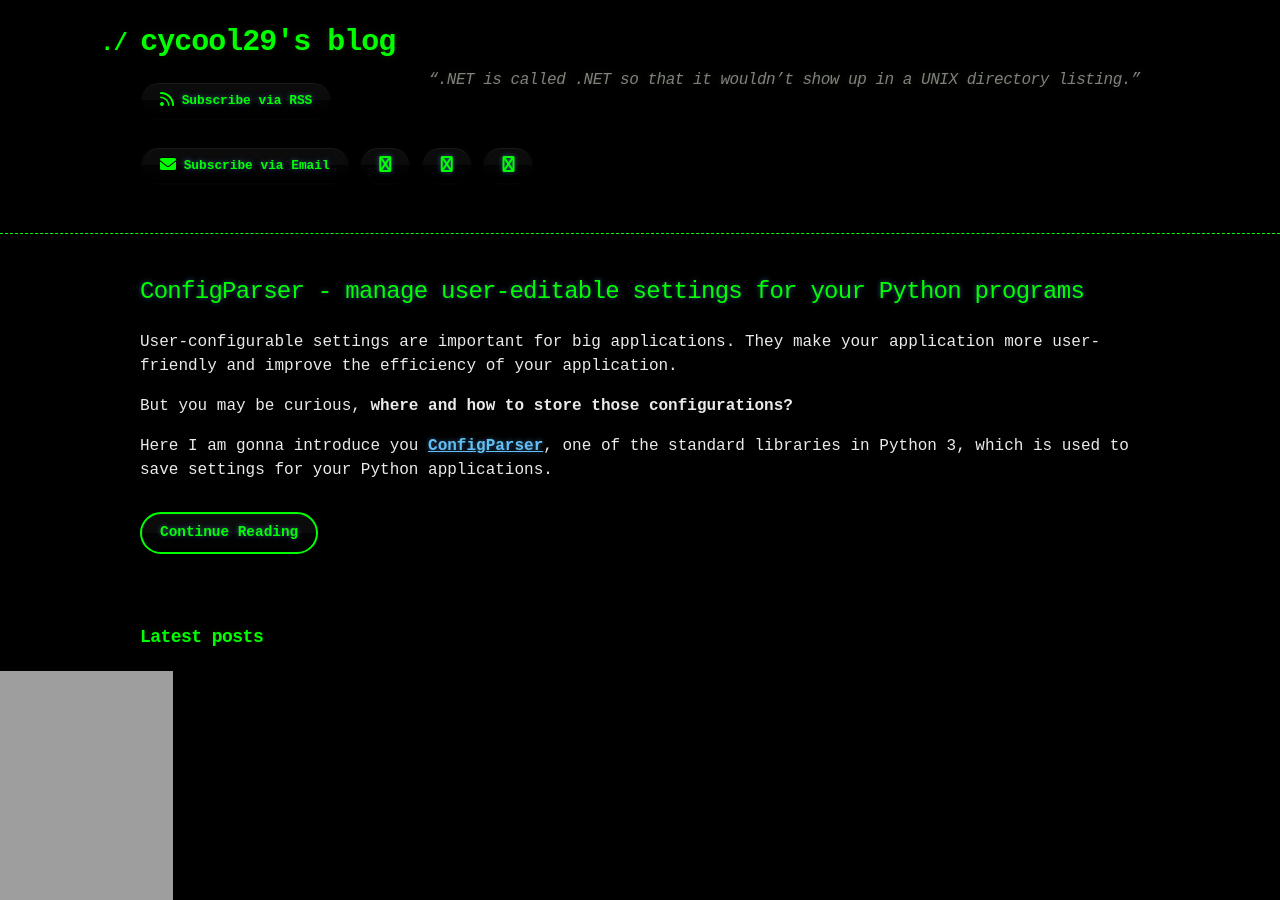
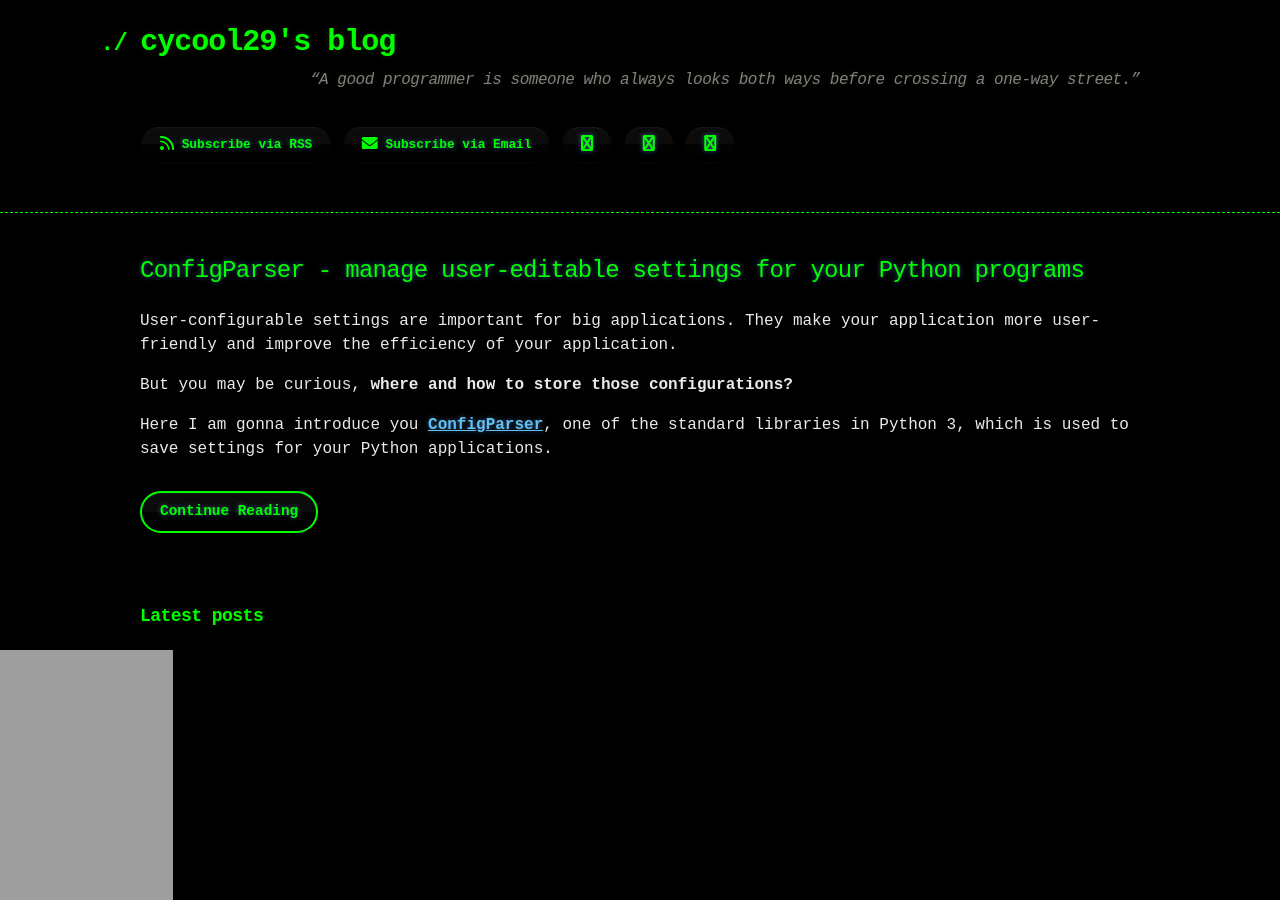
Before and after one commit to cycool29/cycool29.github.io, a Jekyll site: the page built from index.md, in a window 1280 px wide and 900 px high. Built offline with Jekyll 4.4.1, drawn with Linux system fonts in a browser that asks for light colours; a style sheet for code colours, icons or effects is not loaded.

Commit message:
Update quotes

```diff
--- a/_config.yml
+++ b/_config.yml
@@ -1,5 +1,5 @@
 title: cycool29's blog
-description: "“.NET is called .NET so that it wouldn’t show up in a UNIX directory listing.” "
+description: "“A good programmer is someone who always looks both ways before crossing a one-way street.” "
 bio: A high school student. Intermediate in Python, Git, Bash. Learning JavaScript. He/Him. "
 author: cycool29
 url: https://cycool29.github.io
```
